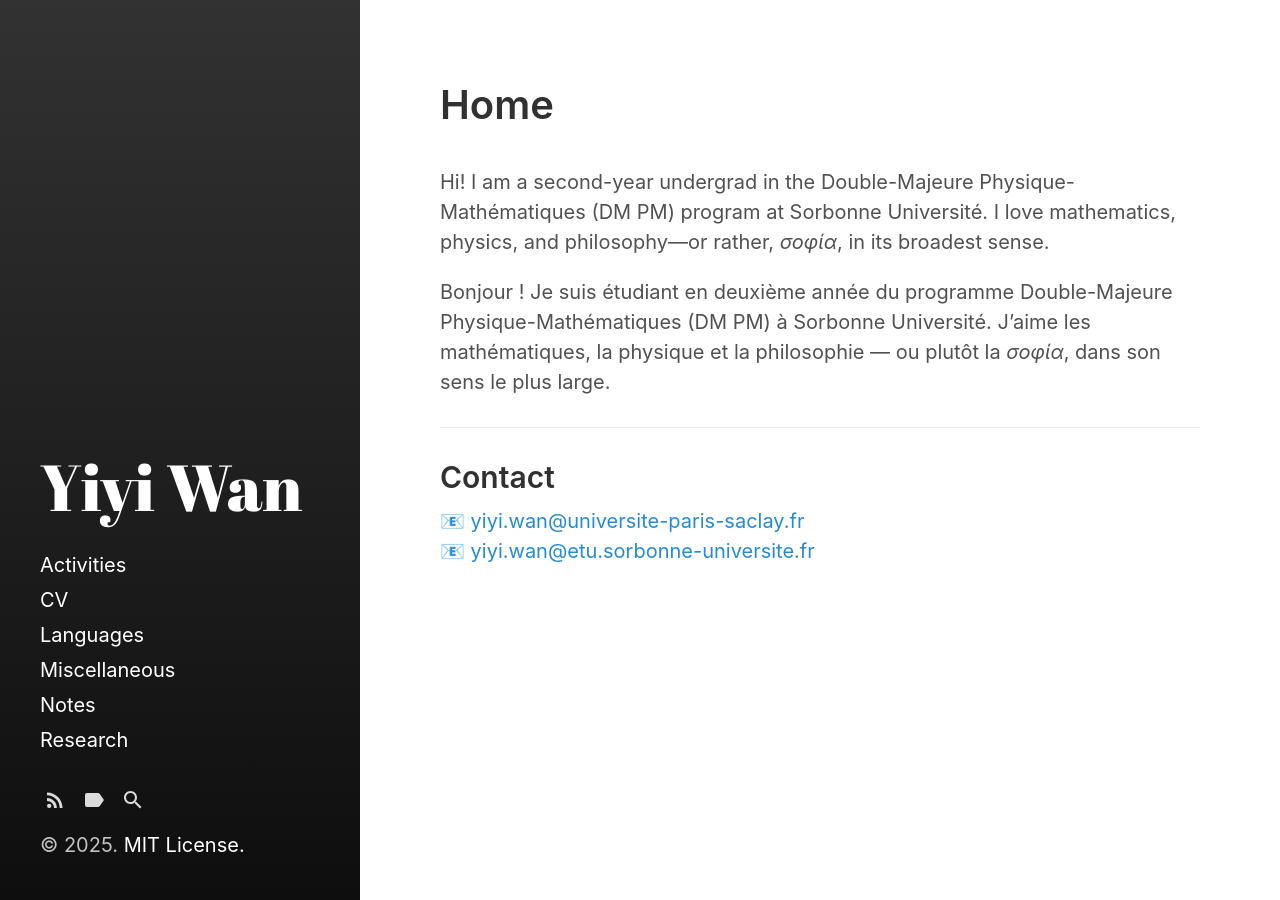
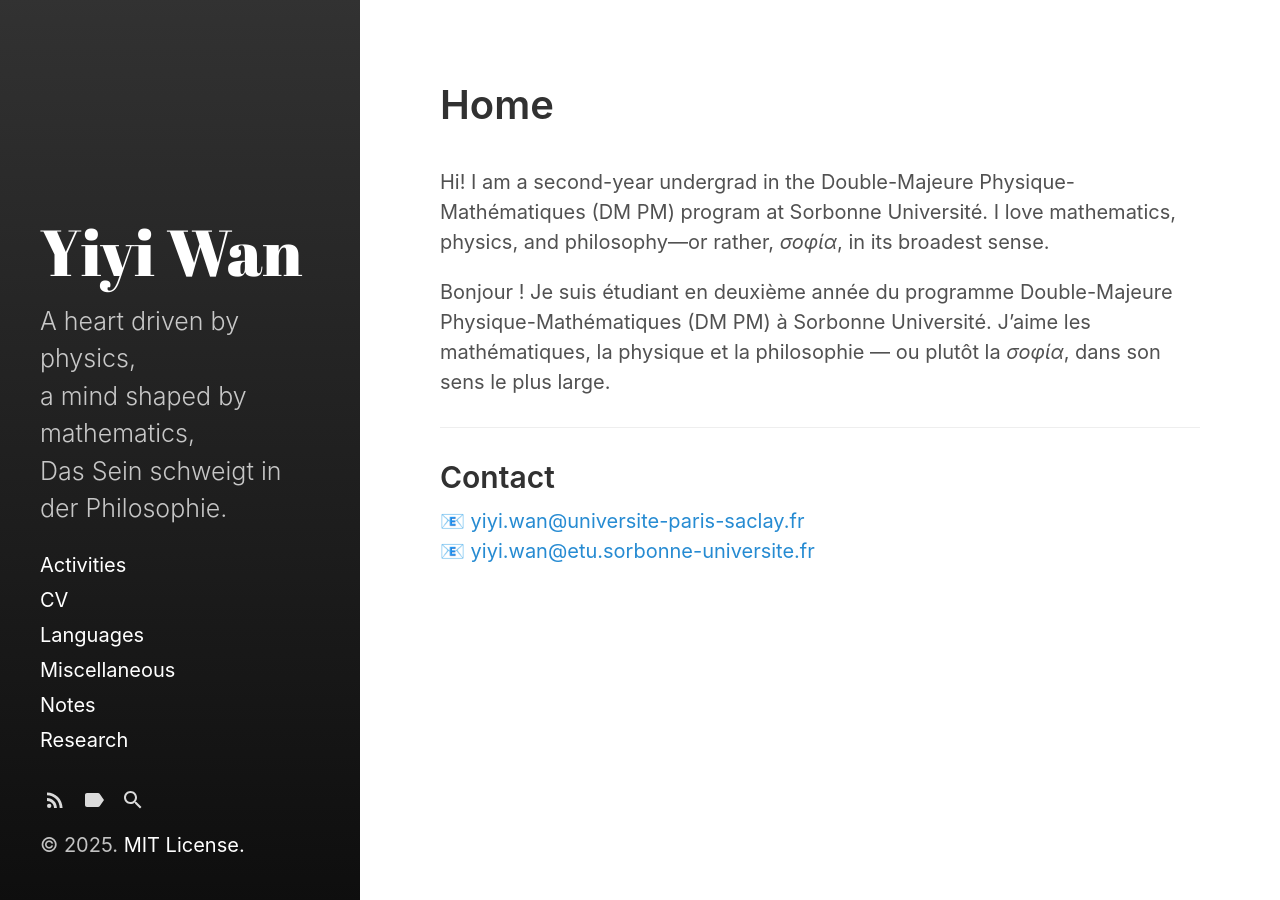
Before and after one commit to Roimex/Roimex.github.io, a Jekyll site: the page built from index.html, in a window 1280 px wide. Built offline with Jekyll 4.4.1, drawn with Linux system fonts in a browser that asks for light colours.

Commit message:
Update _config.yml

```diff
--- a/_config.yml
+++ b/_config.yml
@@ -5,7 +5,7 @@ highlighter:      rouge
 # Setup
 title:            Yiyi Wan
 tagline:          'Homepage'
-description:      ' '
+description:      'A heart driven by physics,<br> a mind shaped by mathematics,<br> Das Sein schweigt in der Philosophie.'
 url:              https://roimex.github.io/
 baseurl:          '/'
                   # the optional subpath of your site, e.g. "/blog"
```
